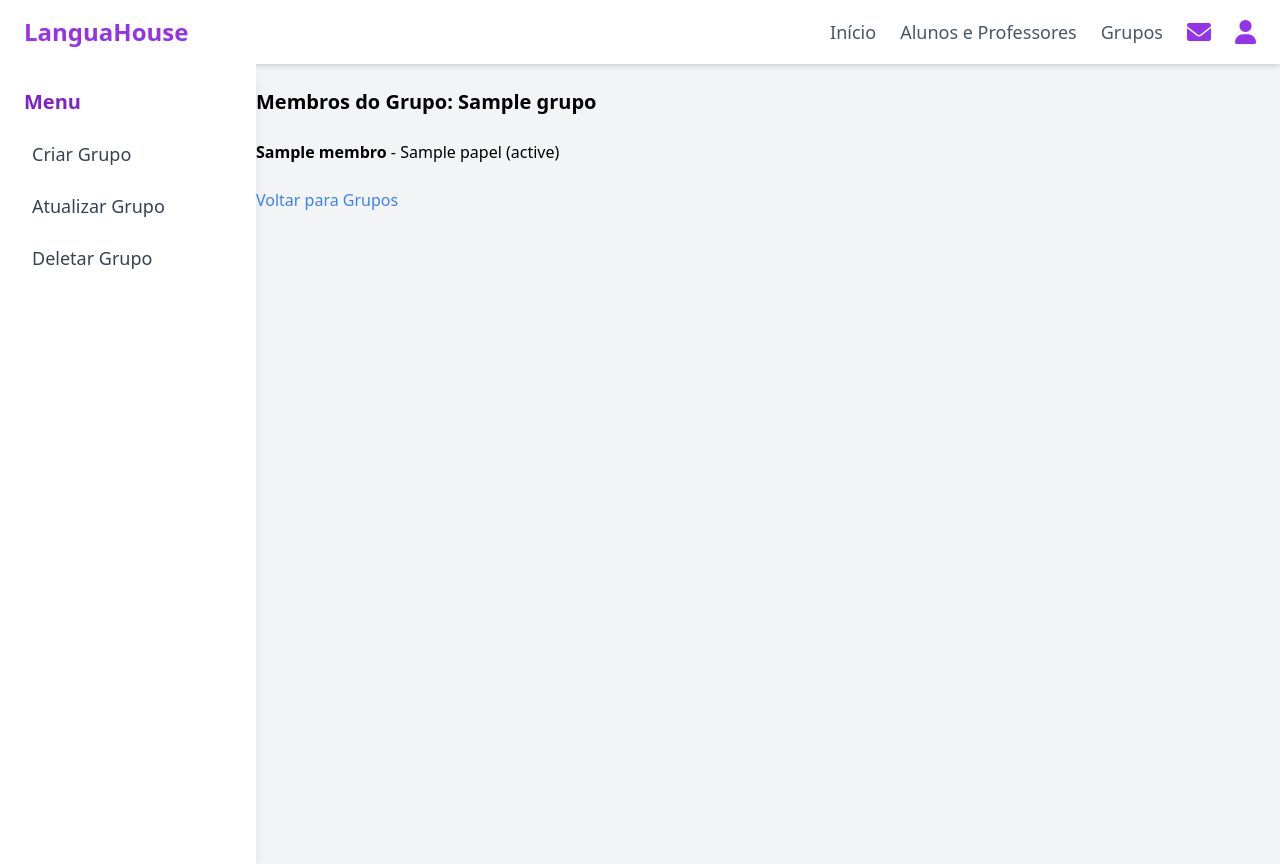
After one commit to tayanaaraujo/LanguaHouse, a Flask app: template templates/grupos/membros.html in a window 1280 px wide. The commit adds this page. Run offline with Flask 3, Linux system fonts and the light colour scheme; the template is opened without the code that fills it: most values are stand-ins (such as "Sample title", 1, 10 or a date in 2020); parts of the project's set-up code (start-up, migrations or seed data) failed here and were passed over; some libraries are stand-ins or nearby versions.

Commit message:
Cadastro de Integrantes e ver membros do grupo

```diff
--- a/app.py
+++ b/app.py
@@ -488,6 +488,16 @@ def cad_grupos(id):
                 INSERT INTO grupo (cod_usuario, cod_idioma, nome_grupo, linguagem, descricao)
                 VALUES (%s, %s, %s, %s, %s)
             """, (cod_usuario, idioma_existente['cod_idioma'], nome_grupo, linguagem, descricao))
+
+            # Recuperar o ID do grupo recém-criado
+            cod_grupo = cur.lastrowid
+
+            # Inserir criador na tabela integrante
+            cur.execute("""
+                INSERT INTO integrante (cod_usuario, cod_grupo, data_entrada, status, papel)
+                VALUES (%s, %s, CURDATE(), 'ativo', 'criador')
+            """, (cod_usuario, cod_grupo))
+
             mysql.connection.commit()
 
             flash('Grupo cadastrado com sucesso!', 'success')
@@ -587,6 +597,56 @@ def del_grupos(id):
 
     return render_template('grupos/deletar_grupo.html', usuario=usuario)
 
+@app.route('/grupos/entrar/<int:grupo_id>', methods=['POST'])
+def entrar_grupo(grupo_id):
+    cur = mysql.connection.cursor(MySQLdb.cursors.DictCursor)
+    user_id = session['user_id']  # Assumindo que o usuário está logado e o ID está na sessão
+
+    # Verificar se o usuário já é integrante
+    cur.execute("""
+        SELECT * FROM integrante WHERE cod_usuario = %s AND cod_grupo = %s
+    """, (user_id, grupo_id))
+    integrante = cur.fetchone()
+
+    if integrante:
+        flash('Você já é integrante deste grupo.', 'info')
+    else:
+        # Inserir usuário como integrante
+        cur.execute("""
+            INSERT INTO integrante (cod_usuario, cod_grupo, data_entrada, status, papel)
+            VALUES (%s, %s, CURDATE(), 'ativo', 'membro')
+        """, (user_id, grupo_id))
+        mysql.connection.commit()
+        flash('Você entrou no grupo com sucesso!', 'success')
+
+    cur.close()
+    return redirect(url_for('todos_grupos', id=user_id))
+
+@app.route('/grupos/membros/<int:grupo_id>/<int:user_id>')
+def ver_membros(grupo_id, user_id):
+    cur = mysql.connection.cursor(MySQLdb.cursors.DictCursor)
+
+    # Obter o nome do grupo
+    cur.execute("SELECT nome_grupo FROM grupo WHERE cod_grupo = %s", (grupo_id,))
+    grupo = cur.fetchone()
+
+    if not grupo:
+        flash('Grupo não encontrado.', 'danger')
+        return redirect(url_for('todos_grupos', id=user_id))
+
+    # Obter os membros do grupo
+    cur.execute("""
+        SELECT u.nome, i.papel, i.status
+        FROM integrante i
+        JOIN usuario u ON i.cod_usuario = u.cod_usuario
+        WHERE i.cod_grupo = %s
+    """, (grupo_id,))
+    membros = cur.fetchall()
+    cur.close()
+
+    return render_template('grupos/membros.html', grupo=grupo, membros=membros, user_id=user_id)
+
+
 
 if __name__ == '__main__':
     app.run(debug=True)
--- /dev/null
+++ b/templates/grupos/membros.html
@@ -0,0 +1,87 @@
+<!DOCTYPE html>
+<html lang="pt-br">
+<head>
+    <meta charset="UTF-8">
+    <meta name="viewport" content="width=device-width, initial-scale=1.0">
+
+    <!-- Tailwind CSS -->
+    <script src="https://cdn.tailwindcss.com"></script>
+    <!-- Font Awesome para ícones -->
+    <link rel="stylesheet" href="https://cdnjs.cloudflare.com/ajax/libs/font-awesome/6.0.0-beta3/css/all.min.css">
+
+    <title>Área Interativa - LanguaHouse</title>
+</head>
+
+<body class="bg-gray-100">
+
+    <!-- Navbar com abas e ícone de notificação/mensagem/perfil -->
+    <nav class="bg-white shadow-md py-4">
+        <div class="max-w-7xl mx-auto px-6 flex justify-between items-center">
+            <a href="{{ url_for('forum') }}" class="text-2xl font-semibold text-purple-600">LanguaHouse</a>
+
+            <!-- Links das Abas -->
+            <div class="space-x-6 flex items-center">
+                <a href="#inicio" class="text-lg text-gray-600 hover:text-purple-600">Início</a>
+                <a href="#alunos-professores" class="text-lg text-gray-600 hover:text-purple-600">Alunos e Professores</a>
+                <a href="{{ url_for('todos_grupos', id=user_id) }}" class="text-lg text-gray-600 hover:text-purple-600">Grupos</a>
+
+                <!-- Ícone de Notificação e Mensagem -->
+                <div class="relative">
+                    <button class="text-purple-600 text-2xl focus:outline-none">
+                        <i class="fas fa-envelope"></i> <!-- Ícone de Mensagem -->
+                    </button>
+                </div>
+
+                <!-- Ícone de Perfil -->
+                <div class="relative ml-4">
+                    <!-- Link para a página de perfil -->
+                    <a href="{{ url_for('perfil') }}" class="text-purple-600 text-2xl focus:outline-none">
+                        <i class="fas fa-user"></i>
+                    </a>
+                </div>
+
+            </div>
+        </div>
+    </nav>
+
+
+    <div class="flex">
+        <!-- Sidebar -->
+        <div class="w-64 bg-white p-6 shadow-lg h-screen">
+          <h3 class="text-xl font-semibold text-purple-700 mb-4">Menu</h3>
+          <nav>
+          <div class="space-y-2"> <!-- Reduzido o espaçamento aqui -->
+            <!-- Adicionando efeitos de transição e hover nas opções do menu -->
+            <a href="{{ url_for('cad_grupos', id=user_id) }}" class="block text-lg text-gray-700 hover:text-purple-700 transition-all duration-300 transform hover:scale-105 hover:bg-gray-100 p-2 rounded-md">Criar Grupo</a>
+            <a href="{{ url_for('atual_grupos', id=user_id) }}" class="block text-lg text-gray-700 hover:text-purple-700 transition-all duration-300 transform hover:scale-105 hover:bg-gray-100 p-2 rounded-md">Atualizar Grupo</a>
+            <a href="{{ url_for('del_grupos', id=user_id) }}" class="block text-lg text-gray-700 hover:text-purple-700 transition-all duration-300 transform hover:scale-105 hover:bg-gray-100 p-2 rounded-md">Deletar Grupo</a>
+          </div>
+        </nav>
+        </div>
+
+        <section id="membros" class="mt-6">
+            <h3 class="text-xl font-semibold">Membros do Grupo: {{ grupo.nome_grupo }}</h3>
+            <ul class="mt-4">
+                {% for membro in membros %}
+                    <li class="py-2">
+                        <strong>{{ membro.nome }}</strong> - {{ membro.papel }} ({{ membro.status }})
+                    </li>
+                {% endfor %}
+            </ul>
+
+            <a href="{{ url_for('todos_grupos', id=user_id) }}" class="mt-4 inline-block text-blue-500 hover:underline">
+                Voltar para Grupos
+            </a>
+
+        </section>
+
+
+
+
+
+
+
+    </div>
+
+</body>
+</html>
```
Also changed, not shown: templates/grupos/todos_grupos.html (+20 -1 lines).
